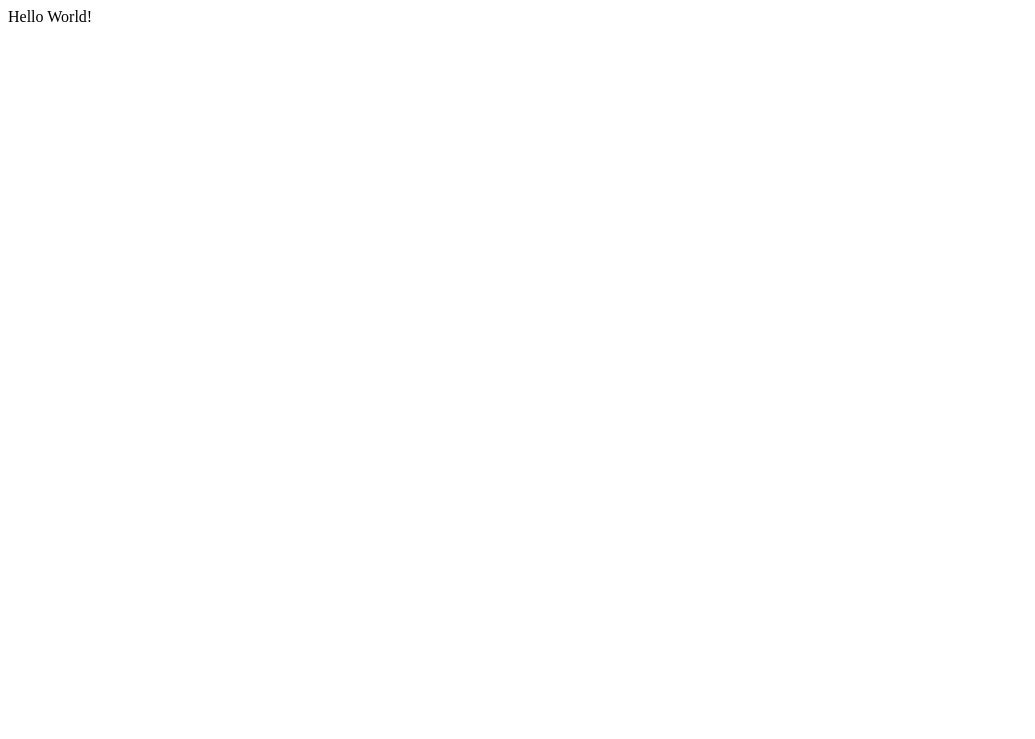
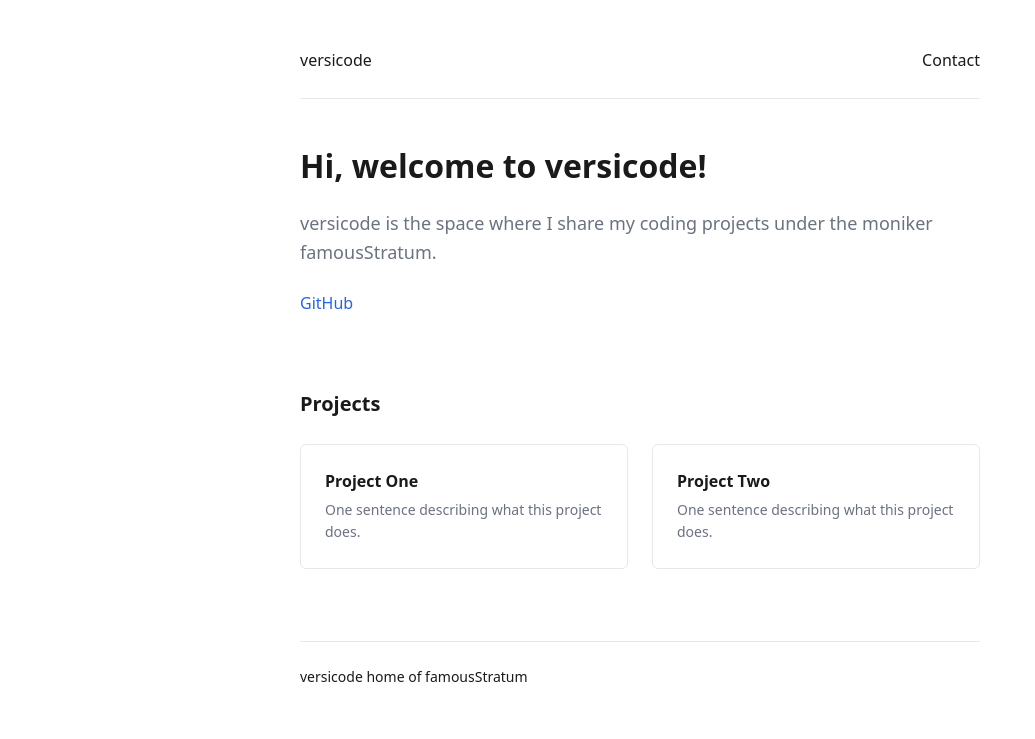
Before and after one commit to famousStratum/versicode, a plain HTML site: page index.html in a window 1280 px wide. Shown: the whole page, without its empty margins (0-1035 px from the left). Drawn offline with Linux system fonts and the light colour scheme.

Commit message:
added standin templates

```diff
--- a/index.html
+++ b/index.html
@@ -1,7 +1,61 @@
-<!DOCTYPE html>
+<!doctype html>
+<html lang="en">
+
 <head>
+    <meta charset="UTF-8" />
+    <meta name="viewport" content="width=device-width, initial-scale=1.0" />
+    <title>versicode</title>
+    <link rel="stylesheet" href="style.css" />
+</head>
 
-</head>
 <body>
-    Hello World!
+    <header>
+        <nav>
+            <a herf="/">versicode</a>
+            <a href="mailto:info@versicode.com">Contact</a>
+        </nav>
+    </header>
+
+    <main>
+
+        <section id="hero">
+            <h1>Hi, welcome to versicode!</h1>
+            <p>
+                versicode is the space where I share my coding projects under the
+                moniker famousStratum.
+            </p>
+            <ul>
+                <li><a herf="https://github.com/famousStratum">GitHub</a></li>
+            </ul>
+        </section>
+
+        <section id="projects">
+            <h2>Projects</h2>
+            <ul>
+
+                <li>
+                    <a href="projects/project-one.html">
+                        <h3>Project One</h3>
+                        <p>One sentence describing what this project does.</p>
+                    </a>
+                </li>
+
+                <li>
+                    <a href="projects/project-two.html">
+                        <h3>Project Two</h3>
+                        <p>One sentence describing what this project does.</p>
+                    </a>
+                </li>
+
+            </ul>
+        </section>
+
+    </main>
+
+    <footer>
+        <p>versicode home of famousStratum</p>
+    </footer>
+
 </body>
+
+</html>
--- /dev/null
+++ b/style.css
@@ -0,0 +1,188 @@
+/* ── Variables ─────────────────────────────────────────── */
+
+:root {
+  --color-bg:       #ffffff;
+  --color-text:     #1a1a1a;
+  --color-muted:    #6b7280;
+  --color-border:   #e5e7eb;
+  --color-accent:   #2563eb;
+
+  --font-sans:      system-ui, sans-serif;
+  --font-mono:      ui-monospace, monospace;
+
+  --width-content:  680px;
+  --spacing:        1.5rem;
+}
+
+/* ── Reset ──────────────────────────────────────────────── */
+
+*, *::before, *::after {
+  box-sizing: border-box;
+  margin: 0;
+  padding: 0;
+}
+
+/* ── Base ───────────────────────────────────────────────── */
+
+body {
+  background-color: var(--color-bg);
+  color: var(--color-text);
+  font-family: var(--font-sans);
+  font-size: 1rem;
+  line-height: 1.6;
+  padding: var(--spacing);
+}
+
+a {
+  color: var(--color-accent);
+  text-decoration: none;
+}
+
+a:hover {
+  text-decoration: underline;
+}
+
+img {
+  max-width: 100%;
+  display: block;
+}
+
+ul {
+  list-style: none;
+}
+
+/* ── Layout ─────────────────────────────────────────────── */
+
+header, main, footer {
+  max-width: var(--width-content);
+  margin: 0 auto;
+}
+
+header {
+  padding-block: var(--spacing);
+  border-bottom: 1px solid var(--color-border);
+  margin-bottom: calc(var(--spacing) * 2);
+}
+
+footer {
+  padding-block: var(--spacing);
+  border-top: 1px solid var(--color-border);
+  margin-top: calc(var(--spacing) * 3);
+  color: var(--color-muted);
+  font-size: 0.875rem;
+}
+
+/* ── Nav ────────────────────────────────────────────────── */
+
+nav {
+  display: flex;
+  justify-content: space-between;
+  align-items: center;
+}
+
+nav a {
+  color: var(--color-text);
+  font-weight: 500;
+}
+
+/* ── Sections ───────────────────────────────────────────── */
+
+main section, main article {
+  margin-bottom: calc(var(--spacing) * 3);
+}
+
+/* ── Typography ─────────────────────────────────────────── */
+
+h1 {
+  font-size: 2rem;
+  line-height: 1.2;
+  margin-bottom: var(--spacing);
+}
+
+h2 {
+  font-size: 1.25rem;
+  margin-bottom: var(--spacing);
+}
+
+h3 {
+  font-size: 1rem;
+  margin-bottom: 0.25rem;
+}
+
+p {
+  color: var(--color-text);
+  margin-bottom: var(--spacing);
+}
+
+/* ── Hero ───────────────────────────────────────────────── */
+
+#hero p {
+  color: var(--color-muted);
+  font-size: 1.125rem;
+}
+
+#hero ul {
+  display: flex;
+  gap: 1rem;
+  margin-top: var(--spacing);
+}
+
+/* ── Projects grid ──────────────────────────────────────── */
+
+#projects ul {
+  display: grid;
+  grid-template-columns: repeat(auto-fill, minmax(280px, 1fr));
+  gap: var(--spacing);
+}
+
+#projects li a {
+  display: block;
+  padding: var(--spacing);
+  border: 1px solid var(--color-border);
+  border-radius: 6px;
+  color: var(--color-text);
+}
+
+#projects li a:hover {
+  border-color: var(--color-accent);
+  text-decoration: none;
+}
+
+#projects li a p {
+  color: var(--color-muted);
+  font-size: 0.875rem;
+  margin-bottom: 0;
+}
+
+/* ── Project detail ─────────────────────────────────────── */
+
+.screenshots {
+  display: flex;
+  flex-direction: column;
+  gap: var(--spacing);
+  margin-bottom: calc(var(--spacing) * 2);
+}
+
+.screenshots img {
+  border: 1px solid var(--color-border);
+  border-radius: 6px;
+}
+
+.tech-stack ul {
+  display: flex;
+  flex-wrap: wrap;
+  gap: 0.5rem;
+}
+
+.tech-stack li {
+  font-family: var(--font-mono);
+  font-size: 0.8rem;
+  background: var(--color-border);
+  padding: 0.2rem 0.6rem;
+  border-radius: 4px;
+}
+
+.links ul {
+  display: flex;
+  gap: 1rem;
+}
```
Also changed, not shown: projects/project-one.html (added, +57 -0 lines).
